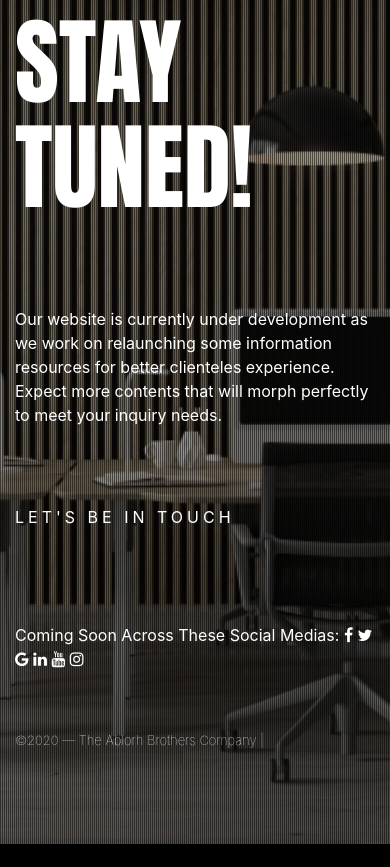
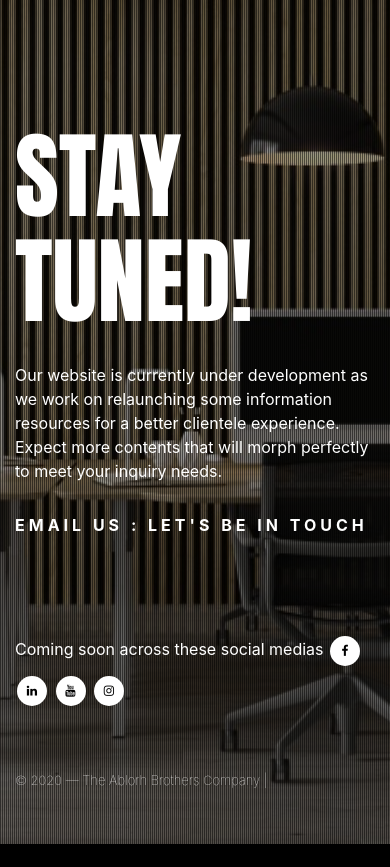
Before and after one commit to awur/awur, a plain HTML site: page index.html in a window 390 px wide. Before the commit the page ends 844 px from the top, so only its background shows below. Drawn offline with Linux system fonts and the light colour scheme.

Commit message:
Update index.html

```diff
--- a/index.html
+++ b/index.html
@@ -2,7 +2,7 @@
 <!DOCTYPE html>
 <html lang="en">
 <head>
-<title>TAB - The Ablorh Brothers </title>
+<title>Ghana - The Ablorh Brothers</title>
 <meta charset="utf-8">
 <meta http-equiv="X-UA-Compatible" content="IE=edge">
 <meta name="viewport" content="width=device-width, initial-scale=1">
@@ -11,7 +11,7 @@
 <link rel="stylesheet" href="css/skyrocket-comingsoon.css">
 <link rel="stylesheet" href="css/comingsoon.css">
 </head>
-<body class="cpc10">
+<body class="cpc11">
 
 
 
@@ -27,26 +27,39 @@
 
 
 <link href="https://fonts.googleapis.com/css?family=Anton" rel="stylesheet">
+<div class="topWrapper text-left">
+    <div class="topHeader">
+        <!-- top logo -->
+        <div class="container">
+            <div class="row">
+                <div class="col-md-5 text-left">
+                    <div class="logo m-b-30 m-t-60">
+                        <img src="" height="25">
+                    </div>
+                </div>
+            </div>
+        </div>
+    </div>
+</div>
 
-<div class="centerWrapper -vh-20 text-left -absolute">
+<div class="centerWrapper -vh-25 text-left -absolute">
     <div class="container">
         <div class="row">
             <div class="col-md-8 text-left">
                 <div class="the-content">
+                    <!-- slide text -->
                     <div class="-title m-b-30">
-                        <h1 class="-fs-95 -light" style="font-family: 'Anton', sans-serif;">STAY TUNED!</h1><br> </br>
+                        <h1 class="-fs-95 -light" style="font-family: 'Anton', sans-serif;">STAY TUNED!</h1>
                     </div>
                     <!-- text content -->
                     <div class="text-content m-b-30">
-                        <p>Our website is currently under development as we work on relaunching some information resources for better clienteles experience. Expect more contents that will morph perfectly to meet your inquiry needs.</p>
-                    </div><br></br>
-                    <p class="-letter-spacing-4"><a href="mailto:info@theablorhbrothers.org">LET'S BE IN TOUCH</a></p><br> </br>
+                        <p>Our website is currently under development as we work on relaunching some information resources for a better clientele experience. Expect more contents that will morph perfectly to meet your inquiry needs.</p>
+                    </div>
+                    <p class="-letter-spacing-4"><a href="mailto:info@theablorhbrothers.org"><b>EMAIL US : LET'S BE IN TOUCH</b></a></p><br> </br>
                     <!-- social media icons -->
                     <!-- Add font awesome icons -->
-<div class="icon-fa -circle -small m-t-30"> Coming Soon Across These Social Medias:
+<div class="social-icon-fa -circle -small -white m-t-30">Coming soon across these social medias
     <a href="#" class="fa fa-facebook"></a>
-    <a href="#" class="fa fa-twitter"></a>
-    <a href="#" class="fa fa-google"></a>
     <a href="#" class="fa fa-linkedin"></a>
     <a href="#" class="fa fa-youtube"></a>
     <a href="#" class="fa fa-instagram"></a>
@@ -63,7 +76,7 @@
             <div class="col-md-5 text-left">
             <!-- footer -->
             <div class="mastfoot">
-    <p>©2020  — <a href="#">The Ablorh Brothers Company | </a>  <span class="love">  </span></br></p>
+    <p>© 2020 — The Ablorh Brothers Company |<span class="love">  </span>  <a href="#"></a></p>
 </div>
             </div>
         </div>
```
